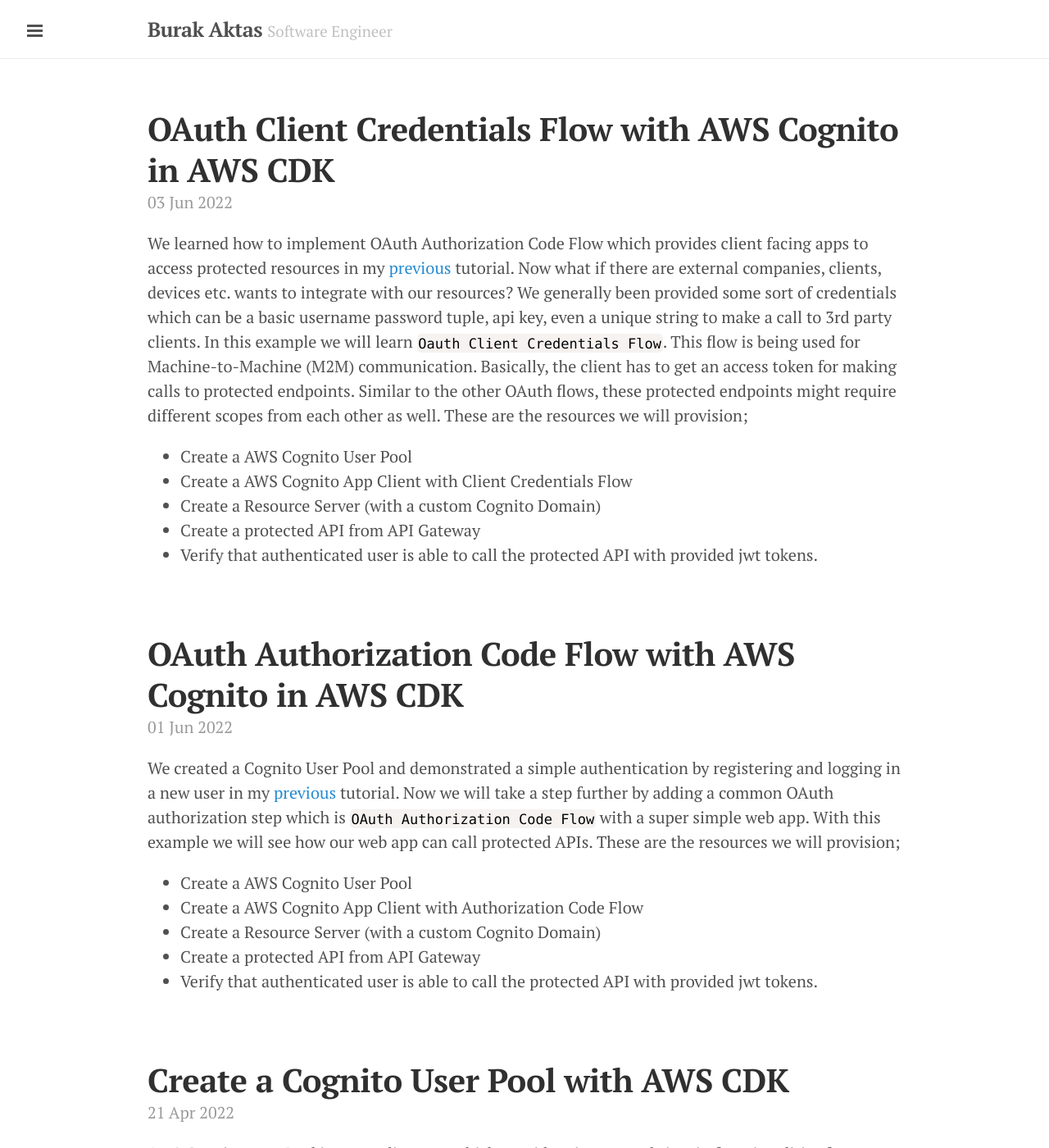
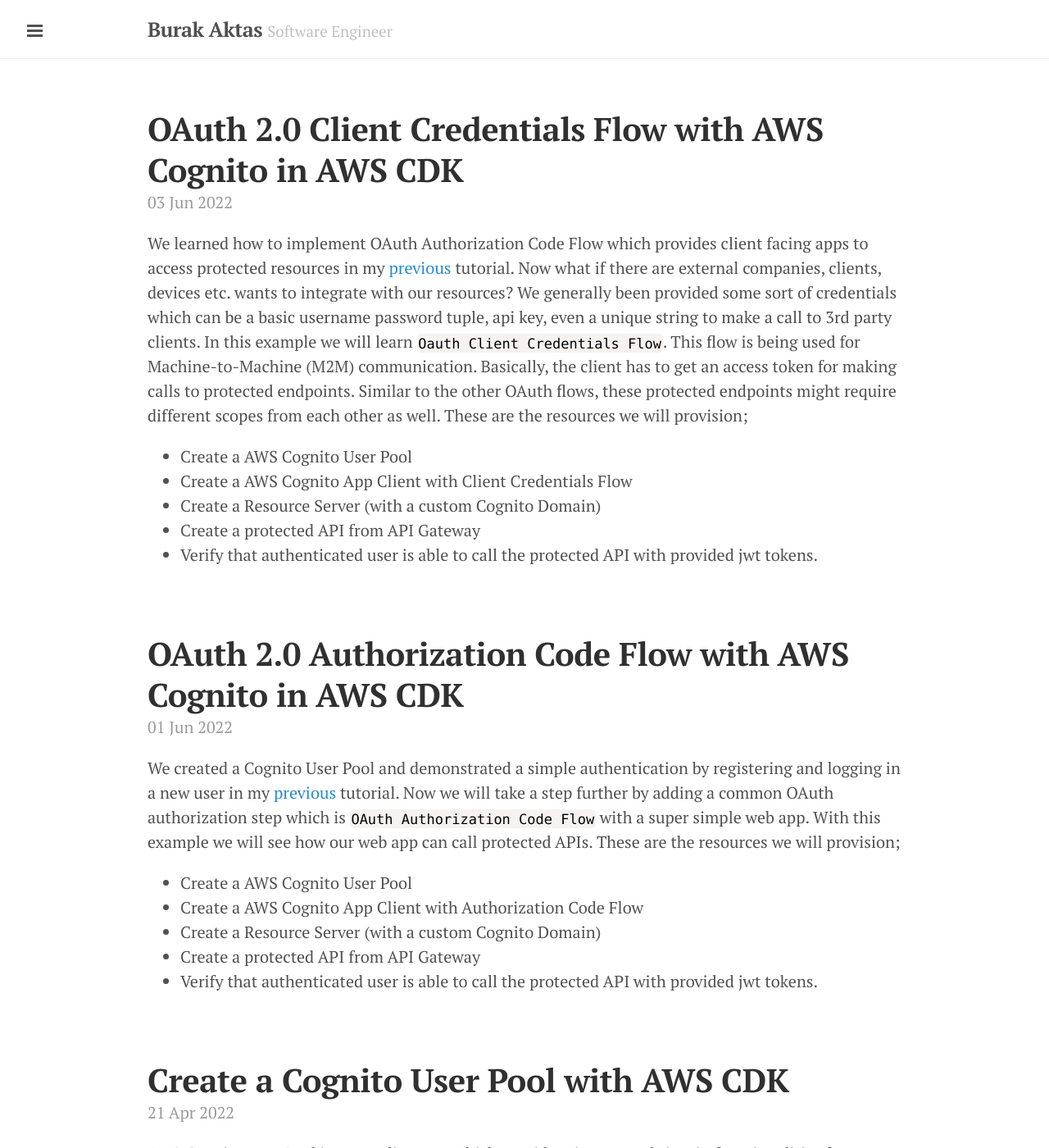
Before and after one commit to flexelem/flexelem.github.io, a Jekyll site: the page built from index.html, in a window 1280 px wide and 1400 px high. Shown: the whole window at 82% size. Built offline with Jekyll 4.4.1, drawn with Linux system fonts in a browser that asks for light colours; nearby versions of some CDN libraries; the list of posts is cut into pages by our own code.

Commit message:
update oauth to oauth 2.0 in titles

```diff
--- a/_posts/2022-06-01-authorization-code-flow-using-amplify-aws-cdk.md
+++ b/_posts/2022-06-01-authorization-code-flow-using-amplify-aws-cdk.md
@@ -1,5 +1,5 @@
 ---
-title:  OAuth Authorization Code Flow with AWS Cognito in AWS CDK
+title:  OAuth 2.0 Authorization Code Flow with AWS Cognito in AWS CDK
 author: buraktas
 layout: post
 permalink: /oauth-authorization-code-flow-aws-cdk/
--- a/_posts/2022-06-03-authorization-client-credentials-flow-aws-cdk.md
+++ b/_posts/2022-06-03-authorization-client-credentials-flow-aws-cdk.md
@@ -1,5 +1,5 @@
 ---
-title:  OAuth Client Credentials Flow with AWS Cognito in AWS CDK
+title:  OAuth 2.0 Client Credentials Flow with AWS Cognito in AWS CDK
 author: buraktas
 layout: post
 permalink: /oauth-client-credentials-flow-aws-cdk/
```
